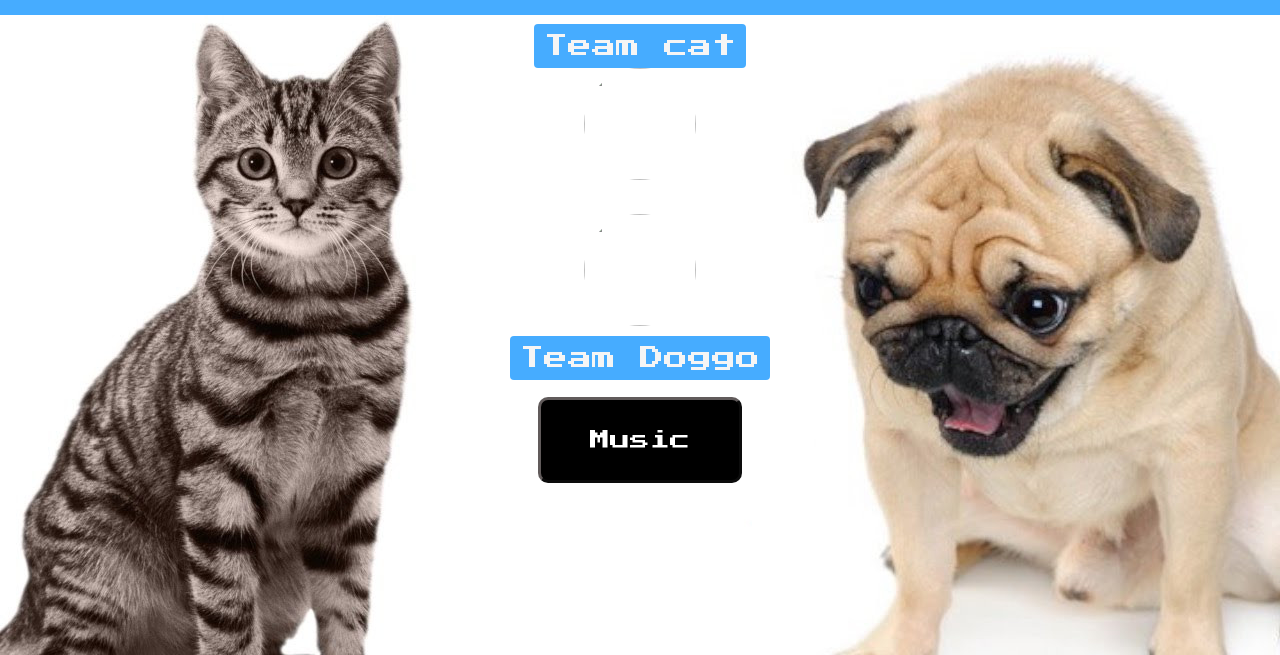
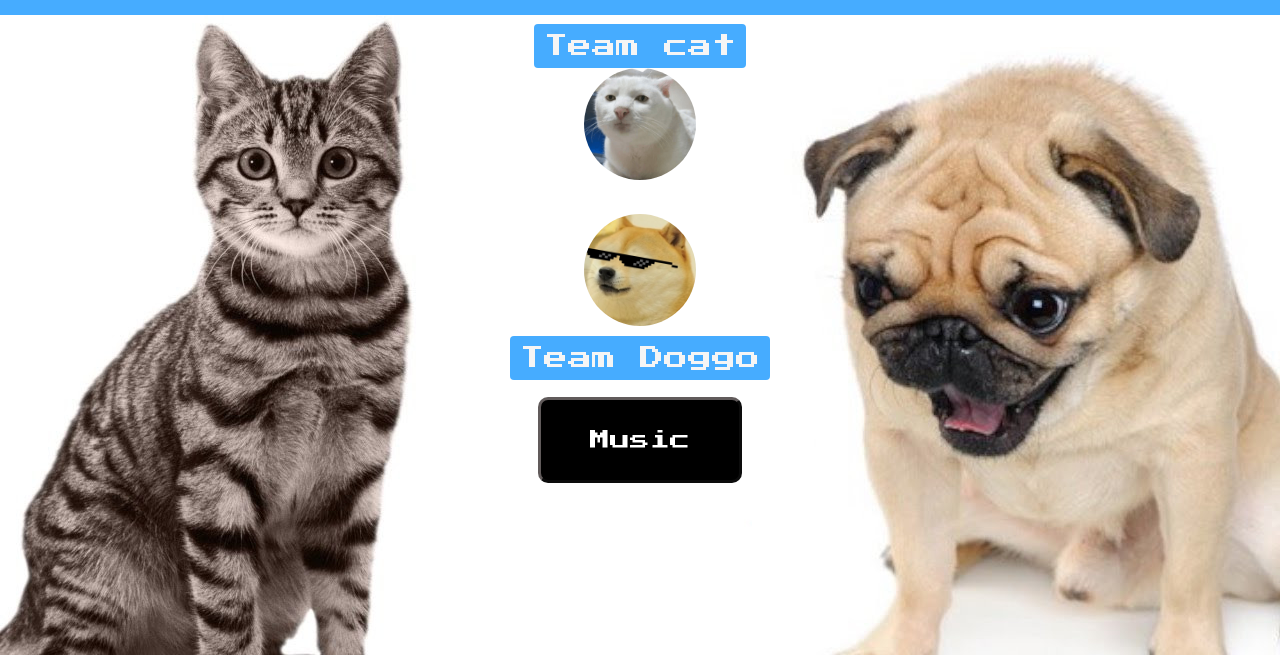
Before and after one commit to Grover987/lig-4, a plain HTML site: page index.html in a window 1280 px wide. Shown: the part 145-800 px from the top of the page. Drawn offline with Linux system fonts and the light colour scheme; the site is published under a folder, as on GitHub Pages, so addresses that start at the root find nothing; files whose address does not match are found by name.

Commit message:
resolução de bugs

```diff
--- a/index.html
+++ b/index.html
@@ -18,12 +18,12 @@
     <div class="menu">
       <h2>Choose your team</h2>
       <figure class="cat">
-        <img id="imgCat" class="imgCat--efect" src="/assets/img/doge2.png" alt="" />
+        <img id="imgCat" class="imgCat--efect" src="./assets/img/doge2.png" alt="" />
         <figcaption>Team cat</figcaption>
       </figure>
 
       <figure class="doggo">
-        <img id="imgDog" class="imgDog--efect" src="/assets/img/doge.png" alt="" />
+        <img id="imgDog" class="imgDog--efect" src="./assets/img/doge.png" alt="" />
         <figcaption>Team Doggo</figcaption>
       </figure>
 
```
